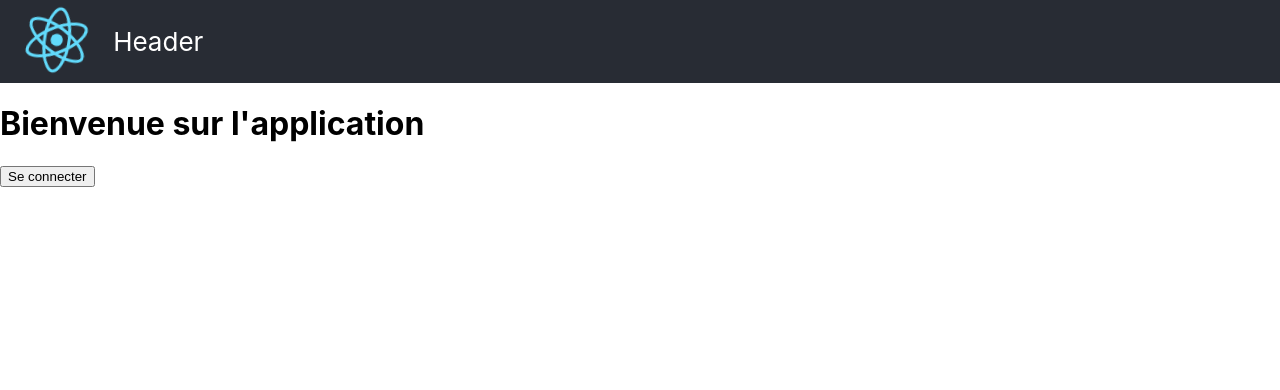
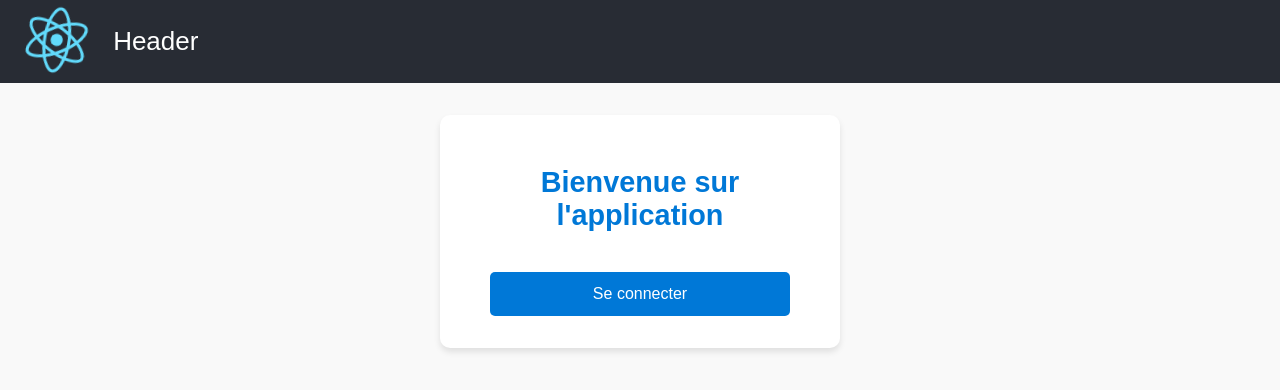
Before and after one commit to alexis-lhu/react_junia, a React (Create React App) app: page / in a window 1280 px wide. Shown: the top 390 px of the page. Built offline with nearby package versions, Linux system fonts and the light colour scheme.

Commit message:
premiere version fini

```diff
--- a/src/components/body/echouer.js
+++ b/src/components/body/echouer.js
@@ -1,7 +1,7 @@
 function Echouer() {
   return (
     <div>
-      <h1>Non conncté les champs renseignés ne sont pas corrects</h1>
+      <h1>Non conncté, les champs renseignés ne sont pas corrects</h1>
     </div>
   );
 }
--- a/src/components/body/index.js
+++ b/src/components/body/index.js
@@ -1,8 +1,24 @@
-function Index () {
+import React, { useState, useEffect } from "react";
+import './indexjs.css'; // Importez le CSS modifié
+
+function Index() {
+  const [advice, setAdvice] = useState("");
+
+  const fetchAdvice = () => {
+    fetch("https://api.adviceslip.com/advice")
+      .then((response) => response.json())
+      .then((data) => setAdvice(data.slip.advice));
+  };
+
+  useEffect(() => {
+    fetchAdvice();
+  }, []);
+
   return (
-    <div>
-      <h1>Index</h1>
-      <h2>Bravo la connexion est établie vous voici sur la page d'index</h2>
+    <div className="advice-container">
+      <h1>Conseil du jour</h1>
+      <p>{advice}</p>
+      <button onClick={fetchAdvice}>Obtenir un nouveau conseil</button>
     </div>
   );
 }
--- /dev/null
+++ b/src/components/body/indexjs.css
@@ -0,0 +1,52 @@
+.advice-container {
+  text-align: center;
+  background: #ffffff;
+  padding: 2rem;
+  border-radius: 10px;
+  box-shadow: 0 4px 6px rgba(0, 0, 0, 0.1);
+  max-width: 90%;
+  width: 400px;
+  box-sizing: border-box;
+  margin: 32px auto 0;
+}
+
+.advice-container h1 {
+  font-size: 1.8rem;
+  color: #0078d7;
+  margin-bottom: 1rem;
+  word-wrap: break-word;
+}
+
+.advice-container p {
+  font-size: 1.2rem;
+  font-style: italic;
+  margin: 1rem 0;
+  color: #555;
+  word-wrap: break-word;
+}
+
+.advice-container button {
+  background-color: #0078d7;
+  color: #ffffff;
+  border: none;
+  padding: 0.8rem 1.2rem;
+  font-size: 1rem;
+  border-radius: 5px;
+  cursor: pointer;
+  transition: background-color 0.3s ease;
+  width: 100%;
+  max-width: 300px;
+}
+
+.advice-container button:hover {
+  background-color: #005bb5;
+}
+
+.advice-container button:active {
+  background-color: #003f88;
+}
+
+.advice-container button:focus {
+  outline: none;
+  box-shadow: 0 0 0 3px rgba(0, 120, 215, 0.5);
+}
--- /dev/null
+++ b/src/components/body/login.css
@@ -0,0 +1,92 @@
+/* Styles globaux */
+body {
+    margin: 0;
+    font-family: 'Arial', sans-serif;
+    background-color: #f9f9f9;
+    color: #333;
+  }
+
+  /* Header */
+  .header {
+    background-color: #0078d7;
+    color: #fff;
+    padding: 1.5rem;
+    text-align: center;
+  }
+
+  .header h1 {
+    margin: 0;
+    font-size: 2rem;
+    font-weight: bold;
+  }
+
+  /* Conteneur principal de la page */
+  .login-container {
+    display: flex;
+    flex-direction: column;
+    justify-content: center;
+    align-items: center;
+    min-height: 20vh;
+    text-align: center;
+    padding: 2rem;
+  }
+
+  /* Conteneur du formulaire */
+  .form-container {
+    background-color: #ffffff;
+    padding: 2rem;
+    border-radius: 10px;
+    box-shadow: 0 4px 6px rgba(0, 0, 0, 0.1);
+    width: 100%;
+    max-width: 400px;
+    box-sizing: border-box;
+  }
+
+  /* Formulaire */
+  form {
+    display: flex;
+    flex-direction: column;
+    gap: 1rem;
+  }
+
+  /* Champs de formulaire */
+  input {
+    padding: 0.8rem;
+    font-size: 1rem;
+    border: 1px solid #ccc;
+    border-radius: 5px;
+    margin-top: 0.5rem;
+  }
+
+  input:focus {
+    border-color: #0078d7;
+    outline: none;
+    box-shadow: 0 0 0 3px rgba(0, 120, 215, 0.5);
+  }
+
+  /* Bouton */
+  button {
+    background-color: #0078d7;
+    color: #ffffff;
+    border: none;
+    padding: 1rem;
+    font-size: 1rem;
+    border-radius: 5px;
+    cursor: pointer;
+    transition: background-color 0.3s ease;
+    width: 100%;
+    max-width: 300px;
+  }
+
+  button:hover {
+    background-color: #005bb5;
+  }
+
+  button:active {
+    background-color: #003f88;
+  }
+
+  button:focus {
+    outline: none;
+    box-shadow: 0 0 0 3px rgba(0, 120, 215, 0.5);
+  }
--- a/src/components/body/login.js
+++ b/src/components/body/login.js
@@ -1,5 +1,6 @@
 import React, { useState } from "react";
 import { useNavigate } from "react-router-dom";
+import "./login.css";
 
 function Login() {
     const Navigate = useNavigate();
@@ -7,7 +8,7 @@ function Login() {
     const [password, setPassword] = useState("");
 
     const handleSubmit = (e) => {
-        e.preventDefault(); // Empêche le rechargement de la page
+        e.preventDefault();
         if (username === "ReactUser" && password === "ceciestunmdp") {
             Navigate("/index")
         } else {
@@ -16,26 +17,31 @@ function Login() {
     };
 
     return (
+        <div className="login-container">
+          <div className="form-container">
             <form onSubmit={handleSubmit}>
-            <br />
               <label>
                 Username :
                 <input
                   type="text"
                   value={username}
-                    onChange={(e) => setName(e.target.value)} // Mise à jour du state
+                  onChange={(e) => setName(e.target.value)}
                 />
               </label>
               <br />
               <br />
               <label>
                 Password :
-                <input type="password"
-                    vale={password}
-                    onChange={(e) => setPassword(e.target.value)} />
+                <input
+                  type="password"
+                  value={password}
+                  onChange={(e) => setPassword(e.target.value)}
+                />
               </label>
               <button type="submit">Envoyer</button>
             </form>
+          </div>
+        </div>
       );
 }
 
--- /dev/null
+++ b/src/components/body/main.css
@@ -0,0 +1,65 @@
+/* Styles généraux */
+body {
+    margin: 0;
+    font-family: 'Arial', sans-serif;
+    background-color: #f9f9f9;
+    color: #333;
+  }
+
+  /* Conteneur principal de l'application */
+  .app-container {
+    display: flex;
+    flex-direction: column;
+    justify-content: center;
+    align-items: center;
+    min-height: 20vh;
+    text-align: center;
+    padding: 2rem;
+  }
+
+  /* Contenu principal */
+  .main-content {
+    background-color: #ffffff;
+    padding: 2rem;
+    border-radius: 10px;
+    box-shadow: 0 4px 6px rgba(0, 0, 0, 0.1);
+    width: 100%;
+    max-width: 400px;
+    box-sizing: border-box;
+  }
+
+  /* Titre */
+  .main-content h1 {
+    font-size: 1.8rem;
+    color: #0078d7;
+    margin-bottom: 1.5rem;
+    word-wrap: break-word;
+  }
+
+  /* Bouton */
+  .main-content button {
+    background-color: #0078d7;
+    color: #ffffff;
+    border: none;
+    padding: 0.8rem 1.2rem;
+    font-size: 1rem;
+    border-radius: 5px;
+    cursor: pointer;
+    transition: background-color 0.3s ease;
+    width: 100%;
+    max-width: 300px;
+    margin-top: 1rem;
+  }
+
+  .main-content button:hover {
+    background-color: #005bb5;
+  }
+
+  .main-content button:active {
+    background-color: #003f88;
+  }
+
+  .main-content button:focus {
+    outline: none;
+    box-shadow: 0 0 0 3px rgba(0, 120, 215, 0.5);
+  }
--- a/src/components/body/main.js
+++ b/src/components/body/main.js
@@ -1,17 +1,20 @@
 import React from "react";
-import {useNavigate} from "react-router-dom";
+import { useNavigate } from "react-router-dom";
+import "./main.css"
 
 function App() {
     const navigate = useNavigate();
     const handleLogin = () => {
         localStorage.setItem("user", JSON.stringify({ username: "ReactUser", password: "ceciestunmdp" }));
-    navigate( "/login") ;
+        navigate("/login");
     };
 
     return (
-    <div>
+        <div className="app-container">
+            <div className="main-content">
                 <h1>Bienvenue sur l'application</h1>
                 <button onClick={handleLogin}>Se connecter</button>
+            </div>
         </div>
     );
 }
```
Lines whose indentation alone changed are shown as unchanged.
